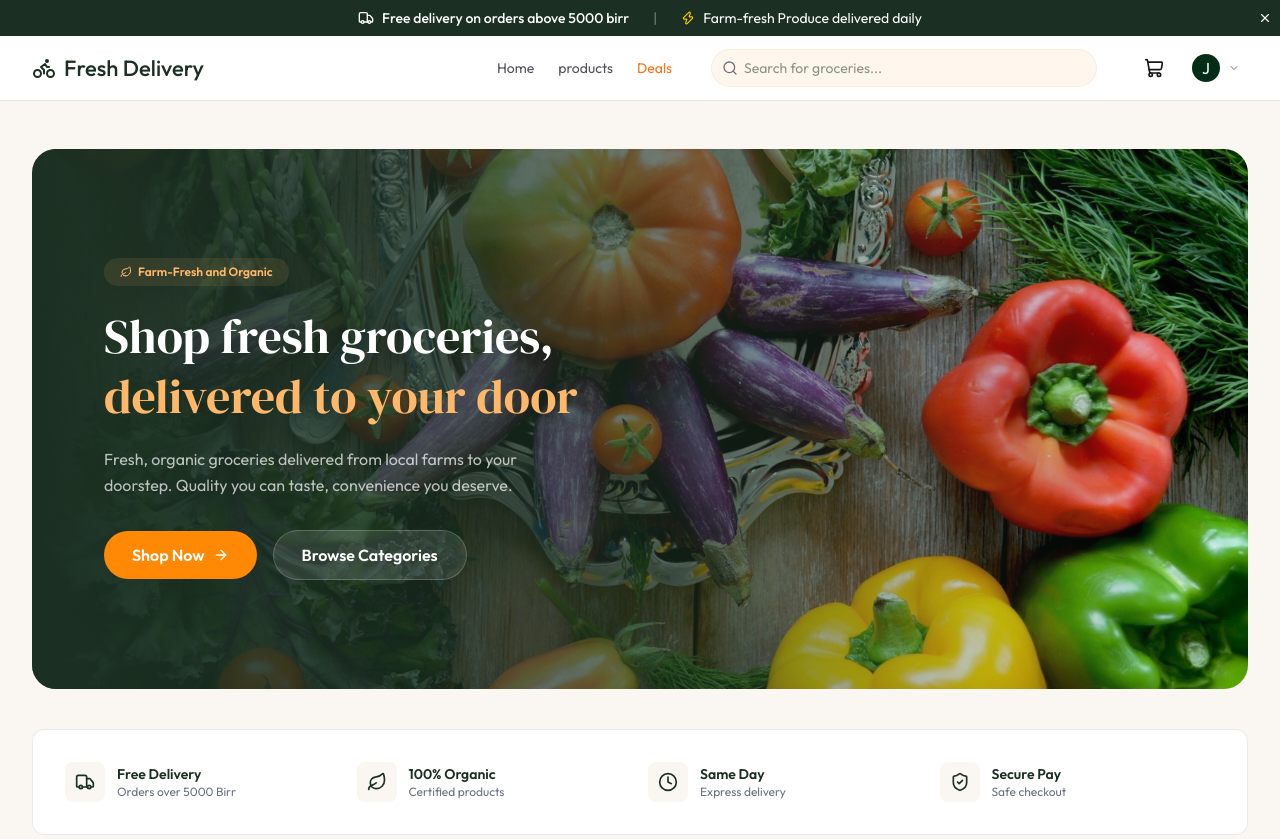
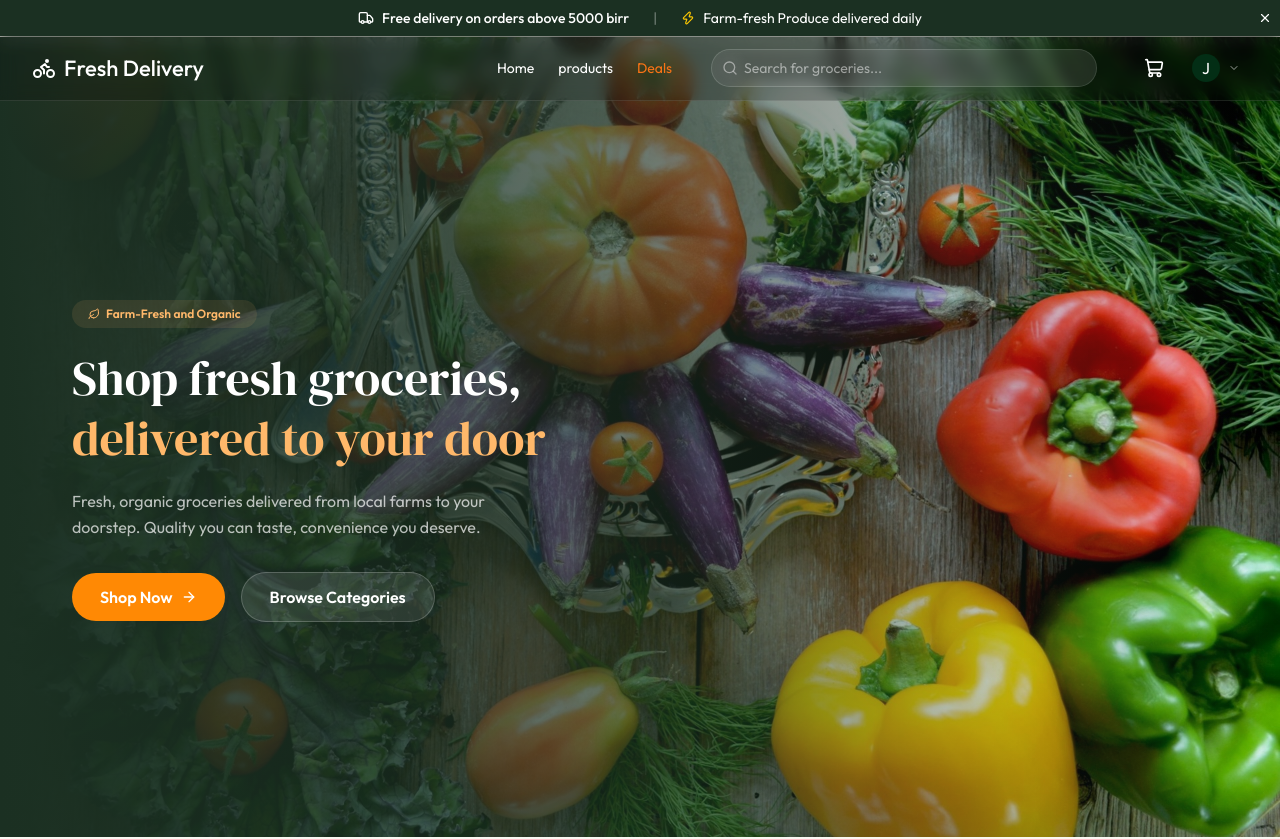
Before and after one commit to surameli/fresh-corner-delivery, a React (Vite) app in the folder client/: page / in a window 1280 px wide. Shown: the top 839 px of the page. Built offline with nearby package versions, Linux system fonts and the light colour scheme.

Commit message:
fix hero section images

```diff
--- a/client/src/components/Home/Hero.tsx
+++ b/client/src/components/Home/Hero.tsx
@@ -4,7 +4,7 @@ import { Link } from "react-router-dom";
 
 const Hero = () => {
   return (
-    <section className="relative overflow-hidden min-h-[540px] mb-10 rounded-3xl flex items-center">
+    <section className="relative overflow-hidden h-screen w-full flex items-center -mt-16">
 
       <img
         src={heroSectionData.hero_image}
@@ -14,8 +14,9 @@ const Hero = () => {
 
       <div className="absolute inset-0 bg-linear-to-r from-app-green via-app-green/65 to-transparent" />
 
-      <div className="relative max-w-7xl mx-auto px-4 sm:px-6 lg:px-8 py-20 w-full">
-        <div className="max-w-xl xl:pl-10">
+      <div className="relative w-full px-4 sm:px-6 lg:px-8 py-20 pt-32">
+        <div className="max-w-7xl mx-auto">
+          <div className="max-w-xl xl:pl-10">
 
           <span className="inline-flex items-center gap-1.5 px-4 py-1.5 text-xs font-semibold text-orange-300 bg-orange-300/10 rounded-full mb-5">
             <LeafIcon className="size-3" />
@@ -50,6 +51,7 @@ const Hero = () => {
 
           </div>
         </div>
+        </div>
       </div>
 
     </section>
--- a/client/src/components/Navbar.tsx
+++ b/client/src/components/Navbar.tsx
@@ -1,5 +1,5 @@
 import { ArrowUpRightIcon, BikeIcon, ChevronDownIcon, LogOutIcon, MapPinIcon, MenuIcon, PackageIcon, SearchIcon, ShieldIcon, ShoppingCartIcon,  UserIcon, XIcon } from "lucide-react";
-import React, { useState } from "react";
+import React, { useState, useEffect } from "react";
 import { Link, useNavigate } from "react-router-dom";
 import { useCart } from "../context/CartContext";
 
@@ -9,8 +9,20 @@ const Navbar = () => {
     const {cartCount, setIsCartOpen} = useCart();
     const [searchQuery, setsearchQuery] = useState("")
     const [userMenuopen, setuserMenuopen] = useState(false)
+    const [isScrolled, setIsScrolled] = useState(false)
     const navigate = useNavigate()
 
+    useEffect(() => {
+        const handleScroll = () => {
+            if (window.scrollY > 100) {
+                setIsScrolled(true)
+            } else {
+                setIsScrolled(false)
+            }
+        }
+        window.addEventListener('scroll', handleScroll)
+        return () => window.removeEventListener('scroll', handleScroll)
+    }, [])
 
     const handelSearch =(e: React.SubmitEvent)=>{
          e.preventDefault()
@@ -27,15 +39,23 @@ const Navbar = () => {
     }
 
   return (
-    <nav className="bg-white sticky top-0 z-50 border-b border-app-border">
+    <nav className={`sticky top-0 z-50 border-b transition-all duration-300 ${
+        isScrolled
+            ? 'bg-white border-app-border'
+            : 'bg-black/20 backdrop-blur-sm border-white/10'
+    }`}>
         <div className="max-w-7xl mx-auto px-4 sm:px-6 lg:px-8 flex items-center justify-between h-16 gap-4">
            {/* Logo */}
-           <Link to= '/' className="flex items-center gap-2 text-[22px] font-medium shrink-0">
+           <Link to= '/' className={`flex items-center gap-2 text-[22px] font-medium shrink-0 transition-colors ${
+               isScrolled ? 'text-zinc-900' : 'text-white'
+           }`}>
                <BikeIcon size={24}/> Fresh Delivery
            </Link>
            <div className="w-full flex items-center justify-end gap-4 lg:gap-10">
              {/* Nav Links - Desktop */}
-             <div className="hidden md:flex items-center gap-6 text-sm text-zinc-600">
+             <div className={`hidden md:flex items-center gap-6 text-sm transition-colors ${
+                 isScrolled ? 'text-zinc-600' : 'text-white'
+             }`}>
                 <Link to='/'>Home</Link>
                 <Link to='/products'>products</Link>
                 <Link to='/deals' className=" text-app-orange">Deals</Link>
@@ -43,12 +63,18 @@ const Navbar = () => {
              {/* search */}
              <form onSubmit={handelSearch} className="hidden sm:flex flex-1 max-w-sm text-xs sm:text-sm">
                 <div className="relative w-full">
-                   <SearchIcon className="absolute left-2.5 top-1/2 -translate-y-1/2 size-4 text-zinc-500"/>
+                   <SearchIcon className={`absolute left-2.5 top-1/2 -translate-y-1/2 size-4 transition-colors ${
+                       isScrolled ? 'text-zinc-500' : 'text-white/60'
+                   }`}/>
                    <input type="text"
                    placeholder="Search for groceries..."
                    value={searchQuery}
                    onChange={(e)=> setsearchQuery(e.target.value)}
-                   className=" w-full pl-8 p-2 bg-orange-50 rounded-full ring ring-app-orange/15 focus:ring-app-orange/30"/>
+                   className={`w-full pl-8 p-2 rounded-full transition-all ${
+                       isScrolled
+                           ? 'bg-gray-100 text-zinc-900 placeholder-zinc-500 ring ring-gray-200 focus:ring-gray-300'
+                           : 'bg-white/10 text-white placeholder-white/50 ring ring-white/20 focus:ring-white/40 backdrop-blur-sm'
+                   }`}/>
 
                 </div>
 
@@ -56,8 +82,10 @@ const Navbar = () => {
              {/* right Action */}
              <div className="flex items-center gap-3">
                 {/* cart */}
-                <button className="relative p-2 rounded-xl"onClick={()=> setIsCartOpen(true)}>
-                     <ShoppingCartIcon className="size-5 text-zinc-900"/>
+                <button className="relative p-2 rounded-xl transition-colors"onClick={()=> setIsCartOpen(true)}>
+                     <ShoppingCartIcon className={`size-5 transition-colors ${
+                         isScrolled ? 'text-zinc-900' : 'text-white'
+                     }`}/>
                      {cartCount>0 && <span className="absolute -top-1 -right-1 size-4 bg-app-orange text-white text-[10px] rounded-full flex-center">{cartCount}</span>}
                 </button>
                 {/* user */}
@@ -67,16 +95,22 @@ const Navbar = () => {
                              <div className="size-7 rounded-full bg-green-950 text-white flex-center">
                                 {user.name.charAt(0).toUpperCase()}
                              </div>
-                             <ChevronDownIcon className="size-3 text-zinc-500"/>
+                             <ChevronDownIcon className={`size-3 transition-colors ${
+                                 isScrolled ? 'text-zinc-500' : 'text-white/60'
+                             }`}/>
                         </button>
                     ):(
                         <div className="flex-center gap-2">
                              <Link to='/login' className="hidden md:flex items-center gap-2 px-4 py-2 text-sm font-medium text-white bg-green-950 rounded-full hover:bg-green-950-lighr transition-colors">
                              <UserIcon size={16}/> sign In
                              </Link>
-                             {userMenuopen? <XIcon className="md:hidden"
+                             {userMenuopen? <XIcon className={`md:hidden transition-colors ${
+                                 isScrolled ? 'text-zinc-900' : 'text-white'
+                             }`}
                              onClick={()=>setuserMenuopen(!userMenuopen)}/>:
-                             <MenuIcon className="md:hidden"
+                             <MenuIcon className={`md:hidden transition-colors ${
+                                 isScrolled ? 'text-zinc-900' : 'text-white'
+                             }`}
                              onClick={()=>
                                 setuserMenuopen(!userMenuopen)
                              }/> }
--- a/client/src/pages/Home.tsx
+++ b/client/src/pages/Home.tsx
@@ -8,15 +8,16 @@ import PopularProducts from "../components/Home/PopularProducts.tsx"
 
 const Home = () => {
   return (
+    <>
+      <Hero/>
       <div className="min-h-screen max-w-7xl mx-auto px-4 sm:px-6 lg:px-8 py-12">
-
-      <Hero/>
         <Features/>
         <HomeCategories/>
         <PopularProducts/>
         <AppPromoBanner/>
         <Newsletter/>
       </div>
+    </>
   )
 }
 
```
Lines whose indentation alone changed are shown as unchanged.
